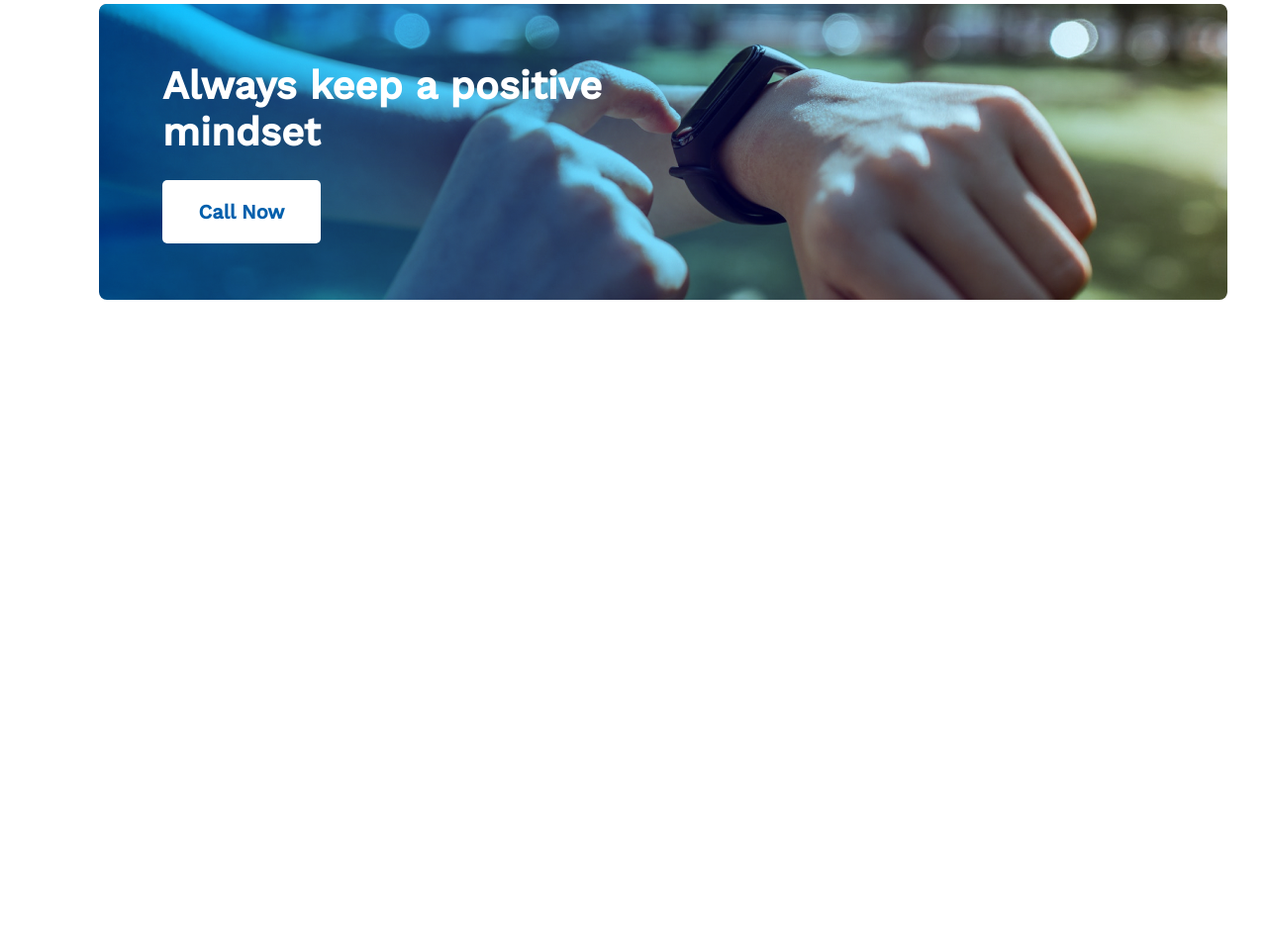
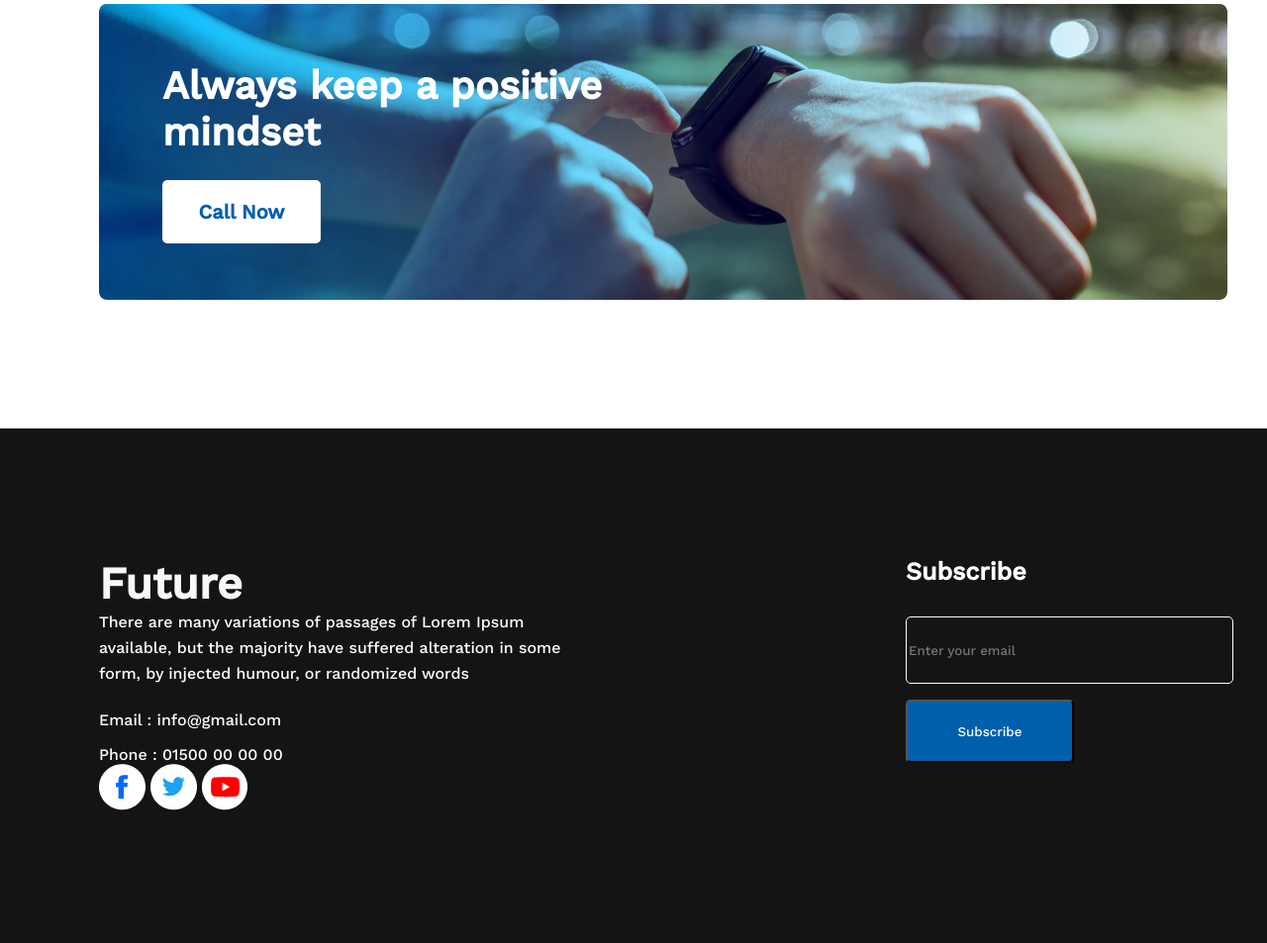
Before and after one commit to Rafiulsam/assignment-1, a plain HTML site: page index.html in a window 1280 px wide. Shown: the part 2138-3091 px from the top of the page at 99% size. Before the commit the page ends 2571 px from the top, so only its background shows below. Drawn offline with nearby package versions, Linux system fonts and the light colour scheme.

Commit message:
added footer

```diff
--- a/Styles/assignment.css
+++ b/Styles/assignment.css
@@ -15,7 +15,7 @@
 .banner-text {
     text-align: right;
     padding: 200px 190px;
-    ;
+
 }
 
 .text-title {
@@ -137,7 +137,7 @@
     font-weight: 700;
     font-size: 40px;
     margin-left: 64px;
-    padding-top:60px;
+    padding-top: 60px;
 
 
 }
@@ -153,3 +153,74 @@
     font-size: 20px;
     color: #005FAC;
 }
+
+/* footer styles */
+
+.footer {
+    background: #151414;
+    display: flex;
+
+}
+
+.future {
+    padding: 130px 330px 130px 100px;
+
+}
+
+.future-text {
+    font-weight: 700;
+    font-size: 45px;
+    color: #F8F8F8;
+}
+
+.future-description {
+    color: #FFFFFF;
+    font-weight: 400;
+    font-size: 16px;
+    margin-bottom: 24px;
+    width: 485px;
+    height: 78px;
+    line-height: 26px;
+
+}
+
+.email {
+    color: #FFFFFF;
+    font-weight: 400;
+    font-size: 16px;
+    margin-bottom: 16px;
+}
+
+.phone {
+    color: #FFFFFF;
+    font-weight: 400;
+    font-size: 16px;
+}
+
+.subscribe {
+    font-weight: 600;
+    font-size: 25px;
+    color: #FFFFFF;
+    margin-top: 130px;
+}
+
+input[type=email] {
+    border: 1px solid #FFFFFF;
+    border-radius: 5px;
+    width: 325px;
+    height: 64px;
+    background-color: #151414;
+    margin-top: 31px;
+}
+
+.Subscribe-btn{
+    width: 170px;
+height: 64px;
+margin-top: 16px;
+border-radius: 5px;
+background: #005FAC;
+color: #FFFFFF;
+}
+.future a{
+    text-decoration: none;
+}
--- a/index.html
+++ b/index.html
@@ -86,7 +86,29 @@
 
     </main>
     <footer>
+        <section class="footer">
+            <div class="future">
+                <h2 class="future-text">Future</h2>
+                <p class="future-description">There are many variations of passages of Lorem Ipsum available, but the majority have suffered alteration in some form, by injected humour, or randomized words</p>
+                <p class="email">Email : info@gmail.com</p>
+                <p class="phone">Phone : 01500 00 00 00</p>
+                <a href="">
+                    <img src="images/icons/fb.png" alt="">
+                </a>
+                <a href="">
+                    <img src="images/icons/twitter.png" alt="">
+                </a>
+                <a href="">
+                    <img src="images/icons/youtube.png" alt="">
+                </a>
+            </div>
+            <div class="subscribe">
+                <h4 class="subscribe-text">Subscribe</h4>
+                <input type="email" placeholder="Enter your email" > <br>
+                <button class="Subscribe-btn">Subscribe</button>
 
+            </div>
+        </section>
     </footer>
 </body>
 
```
